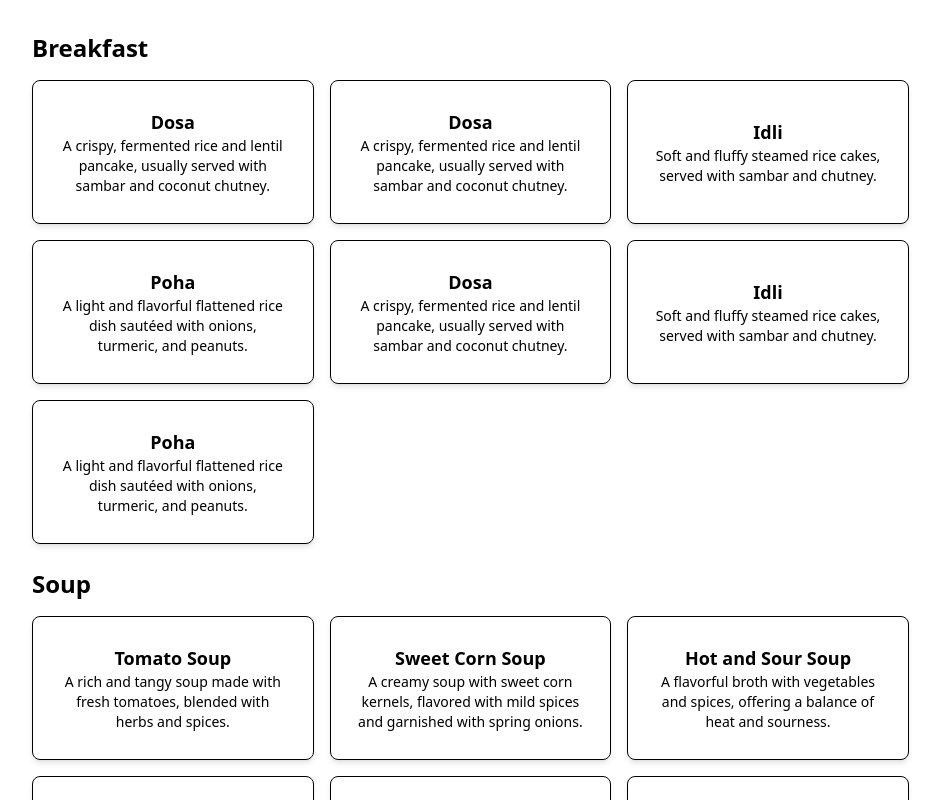
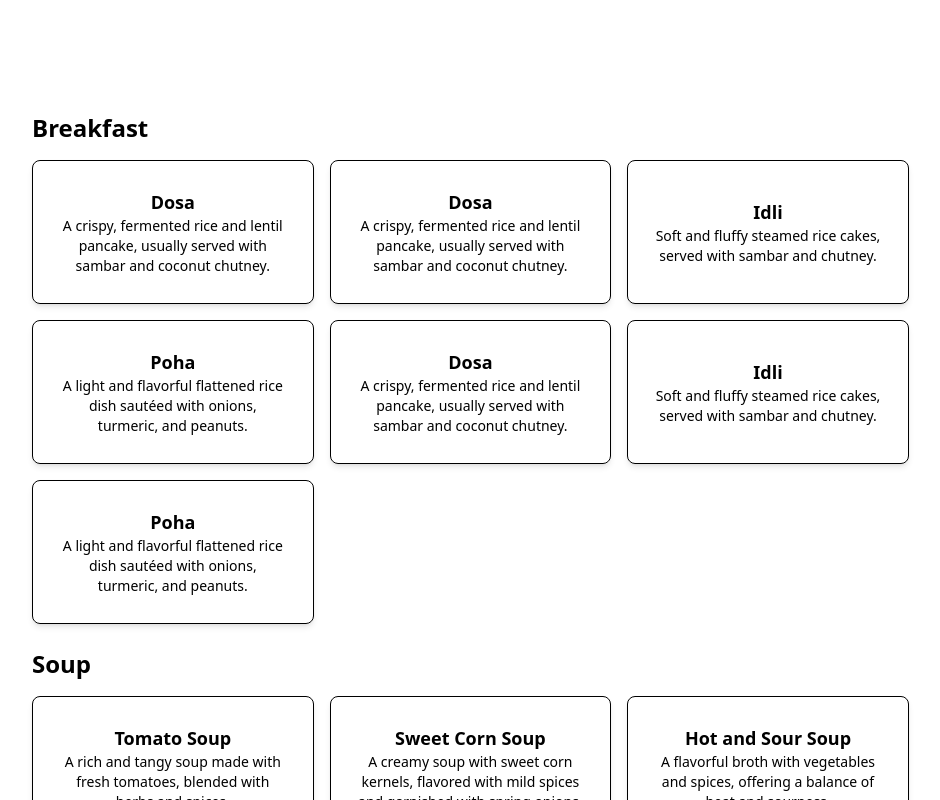
Before and after one commit to shashank-botk/Food-Ordering, a React (Vite) app: page / in a window 1280 px wide. Shown: the top 800 px of the page, without its empty margins (152-1092 px from the left). Built offline with nearby package versions, Linux system fonts and the light colour scheme.

Commit message:
minor changes menuCard comp

```diff
--- a/src/components/MenuCards.jsx
+++ b/src/components/MenuCards.jsx
@@ -1,3 +1,5 @@
+
+
 const MenuCards = () => {
   const menuItems = [
     {
@@ -112,21 +114,23 @@ const MenuCards = () => {
     },
   ];
 
+
   return (
-    <div className="flex flex-col items-center justify-center gap-6 p-8">
+    < >
+    <div className="flex flex-col items-center justify-center gap-6 p-8 mt-20">
+
+      {/* Render Categories & Assign Refs */}
       {menuItems.map((val, index) => (
         <div
           key={index}
           className="flex w-3/4 flex-col items-center justify-center gap-4"
         >
-          <h2 className="self-start  text-2xl font-bold">
-            {val.category}
-          </h2>
+          <h2 className="self-start text-2xl font-bold">{val.category}</h2>
           <ul className="flex w-full flex-wrap gap-4">
             {val.items.map((item, itemIndex) => (
               <li
-                key={itemIndex}
-                className="flex h-[18vh] w-[22vw] flex-col items-center justify-center rounded-lg border p-6 shadow-md backdrop-blur-md transition-all duration-300 hover:scale-102 hover:bg-zinc-600 hover:text-stone-50"
+              key={itemIndex}
+              className="flex h-[18vh] w-[22vw] flex-col items-center justify-center rounded-lg border p-6 shadow-md backdrop-blur-md transition-all duration-500 ease-in-out hover:scale-102 hover:bg-zinc-600 hover:text-stone-50"
               >
                 <h3 className="text-lg font-semibold">{item.name}</h3>
                 <p className="text-center text-sm">{item.description}</p>
@@ -136,6 +140,7 @@ const MenuCards = () => {
         </div>
       ))}
     </div>
+            </>
   );
 };
 
```
